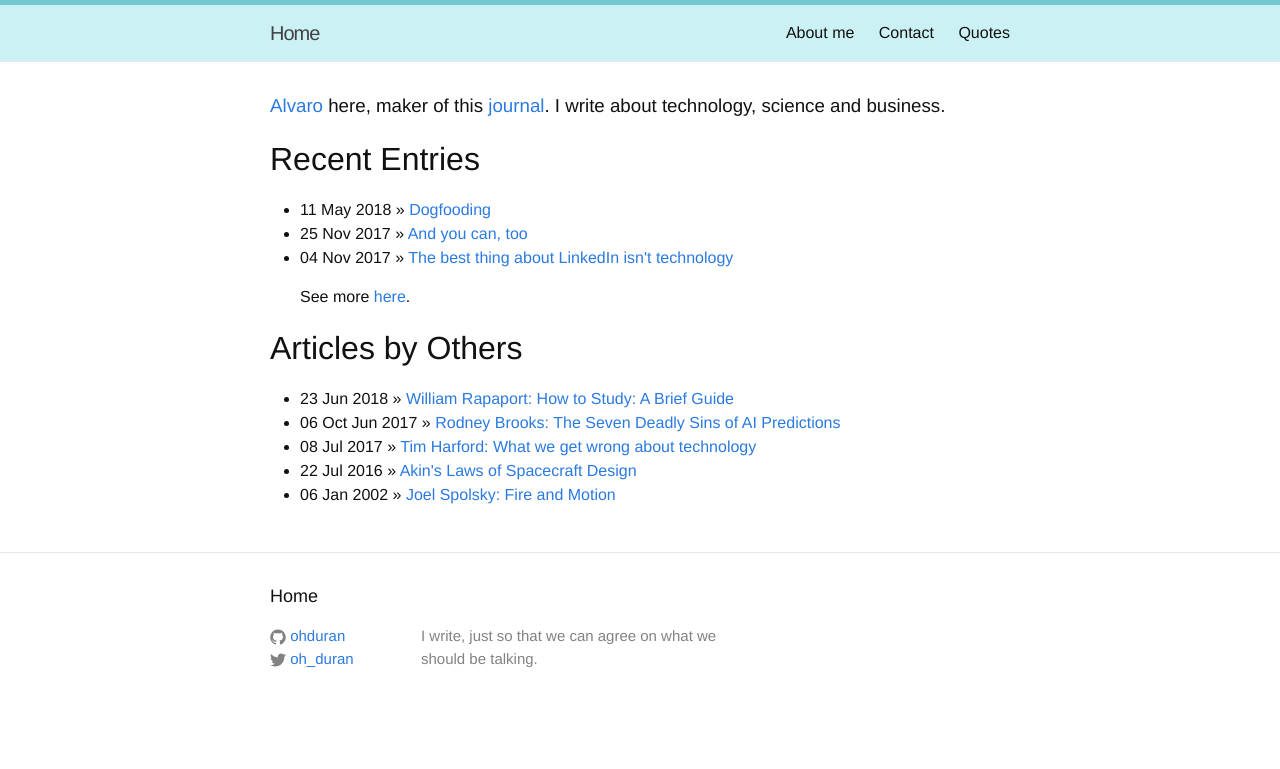
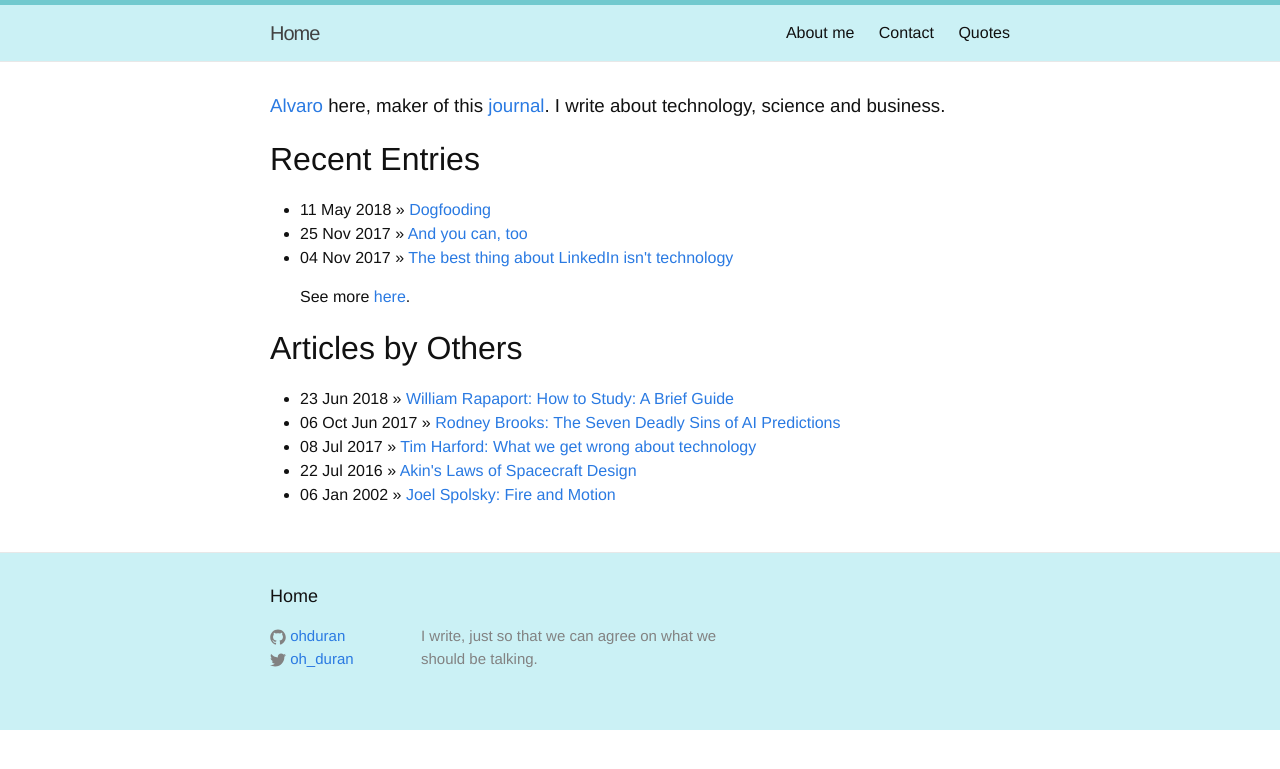
Before and after one commit to ohduran/ohduran.github.io, a Jekyll site: the page built from index.html, in a window 1280 px wide. Shown: the top 769 px of the page. Built offline with Jekyll 4.4.1, drawn with Linux system fonts in a browser that asks for light colours.

Commit message:
Changes in Format

```diff
--- a/_sass/_layout.scss
+++ b/_sass/_layout.scss
@@ -101,7 +101,7 @@
 .site-footer {
     border-top: 1px solid $grey-color-light;
     padding: $spacing-unit 0;
-    background-color: white;
+    background-color: $background-footer;
 }
 
 .footer-heading {
```
